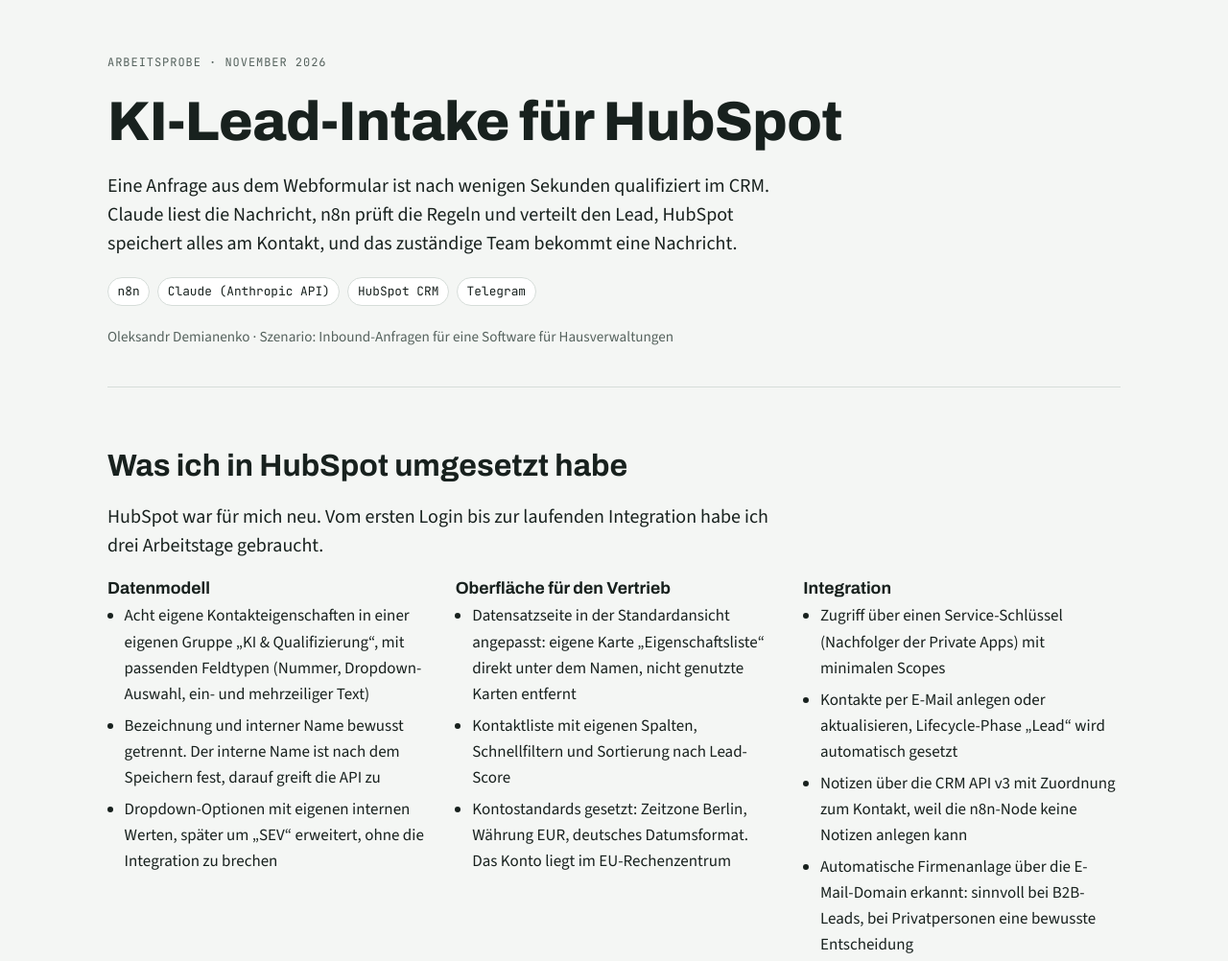
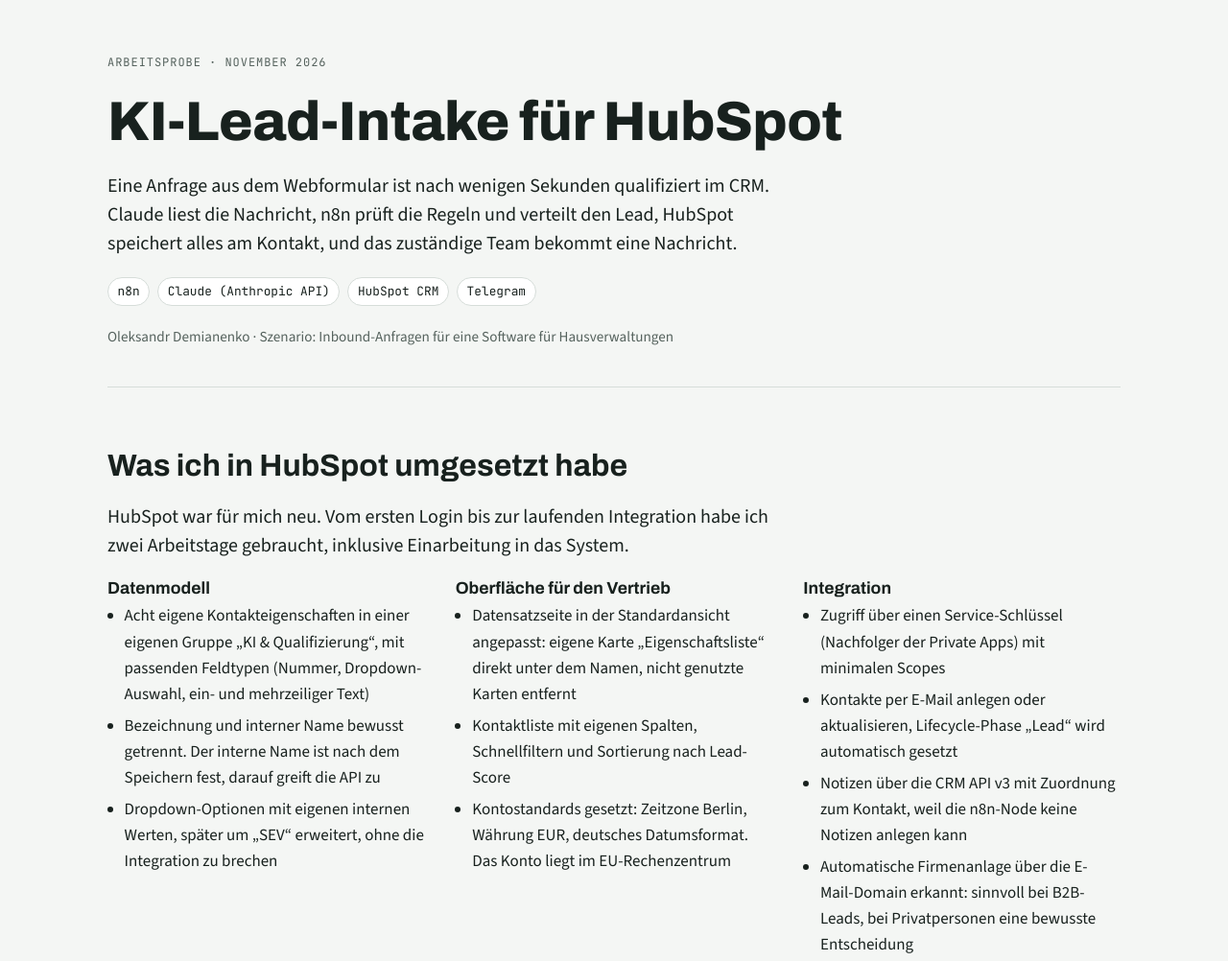
Before and after one commit to aleksandr-demianenko/ki-lead-intake-hubspot, a plain HTML site: page index.html in a window 1280 px wide. Shown: the top 1002 px of the page at 96% size. Drawn offline with nearby package versions, Linux system fonts and the light colour scheme.

Commit message:
Zeitangabe korrigiert: zwei Arbeitstage
Co-Authored-By: Claude Opus 5.5 <noreply@anthropic.com>

```diff
--- a/index.html
+++ b/index.html
@@ -150,7 +150,7 @@ footer { border-top: 1px solid var(--line); padding-top: 1.5rem; font-size: 0.95
 
 <section aria-labelledby="h-hubspot">
   <h2 id="h-hubspot">Was ich in HubSpot umgesetzt habe</h2>
-  <p class="col lede">HubSpot war für mich neu. Vom ersten Login bis zur laufenden Integration habe ich drei Arbeitstage gebraucht.</p>
+  <p class="col lede">HubSpot war für mich neu. Vom ersten Login bis zur laufenden Integration habe ich zwei Arbeitstage gebraucht, inklusive Einarbeitung in das System.</p>
   <div class="grid2">
     <div>
       <h3>Datenmodell</h3>
```
